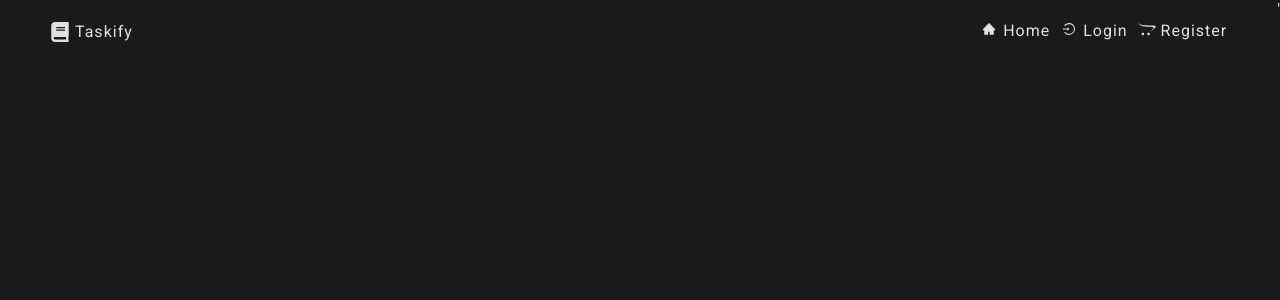
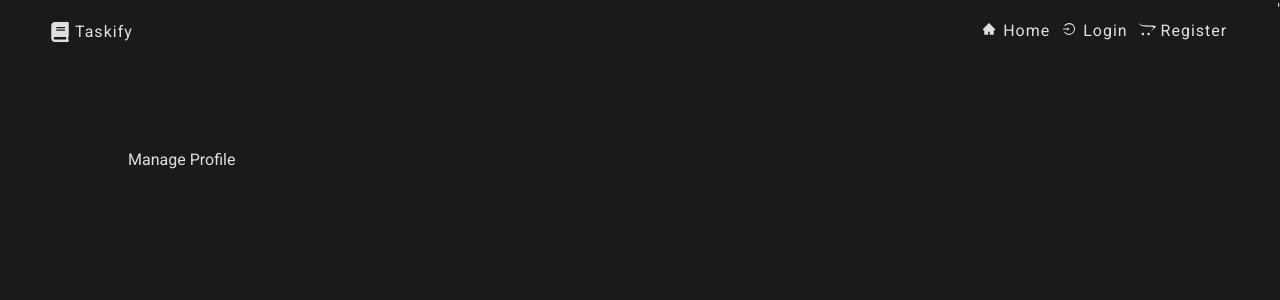
Before and after one commit to DickenMabunda/Task_Logger, a React (Vite) app in the folder frontend/: page /manage-profile in a window 1280 px wide. Shown: the top 300 px of the page. Built offline with nearby package versions, Linux system fonts and the light colour scheme; no server answers.

Commit message:
Working on Manage profile component

```diff
--- a/frontend/src/App.css
+++ b/frontend/src/App.css
@@ -420,3 +420,11 @@ body::-webkit-scrollbar {
   width: 80%;
   margin: 0 auto;
 }
+
+
+/* manage-profile */
+
+.manage-profile {
+  margin: 150px auto;
+  width: 80%;
+}
--- a/frontend/src/App.jsx
+++ b/frontend/src/App.jsx
@@ -5,6 +5,7 @@ import Layout from './pages/Layout';
 import Login from './pages/Login';
 import Register from './pages/Register';
 import Home from './pages/Home';
+import ManageProfile from './pages/ManageProfile';
 
 const App = () => {
   const [userLoggedIn, setUserLogin] = useState(false);
@@ -16,8 +17,8 @@ const App = () => {
     <Routes>
       <Route path='/' element={<Home userLoggedIn={userLoggedIn} setUserLogin={setUserLogin}/>}/>
       <Route path='login' element={<Login userLoggedIn={userLoggedIn} setUserLogin={setUserLogin}/>}/>
-      <Route path='register' element={<Register />}/>
-
+      <Route path='register' element={<Register />} />
+      <Route path='/manage-profile' element={<ManageProfile />} />
     </Routes>
     </BrowserRouter>
     </div>
--- a/frontend/src/pages/Layout.jsx
+++ b/frontend/src/pages/Layout.jsx
@@ -95,7 +95,7 @@ function Layout({userLoggedIn, setUserLogin}) {
         </nav>
         {show? (<div className='drop-down-menu'>
                 <ul className='drop-down-list'>
-                    <li className='drop-down-list-item'><FaRegUser/> Manage Profile</li>
+                    <li className='drop-down-list-item'><FaRegUser/><Link className='link' to='/manage-profile'> Manage Profile</Link></li>
                     <li className='drop-down-list-item'><LuContact/> Contact</li>
                     <li className='drop-down-list-item'> <AiOutlineLogout/> Logout</li>
                 </ul>
--- /dev/null
+++ b/frontend/src/pages/ManageProfile.jsx
@@ -0,0 +1,25 @@
+import {useState, useEffect} from 'react';
+import axios from 'axios'
+
+const ManageProfile = ()=> {
+    const access = localStorage.getItem('access_token');
+    // Need to move the access token import on the parent component,
+    // Cant be importing it on every child component, this is not efficient.
+
+    useEffect(()=> {
+
+        const UserDetails = async ()=> {
+            const response = await axios.get('http://127.0.0.1:8000/api/user', {
+                headers: {
+                    Authorization: 'Bearer ' + access
+                }
+            })
+        }
+    })
+
+    return (<div className='manage-profile'>
+        <span>Manage Profile</span>
+    </div>)
+}
+
+export default ManageProfile;
```
Also changed, not shown: 1 other file (tests, documents, lock files or other folders).
